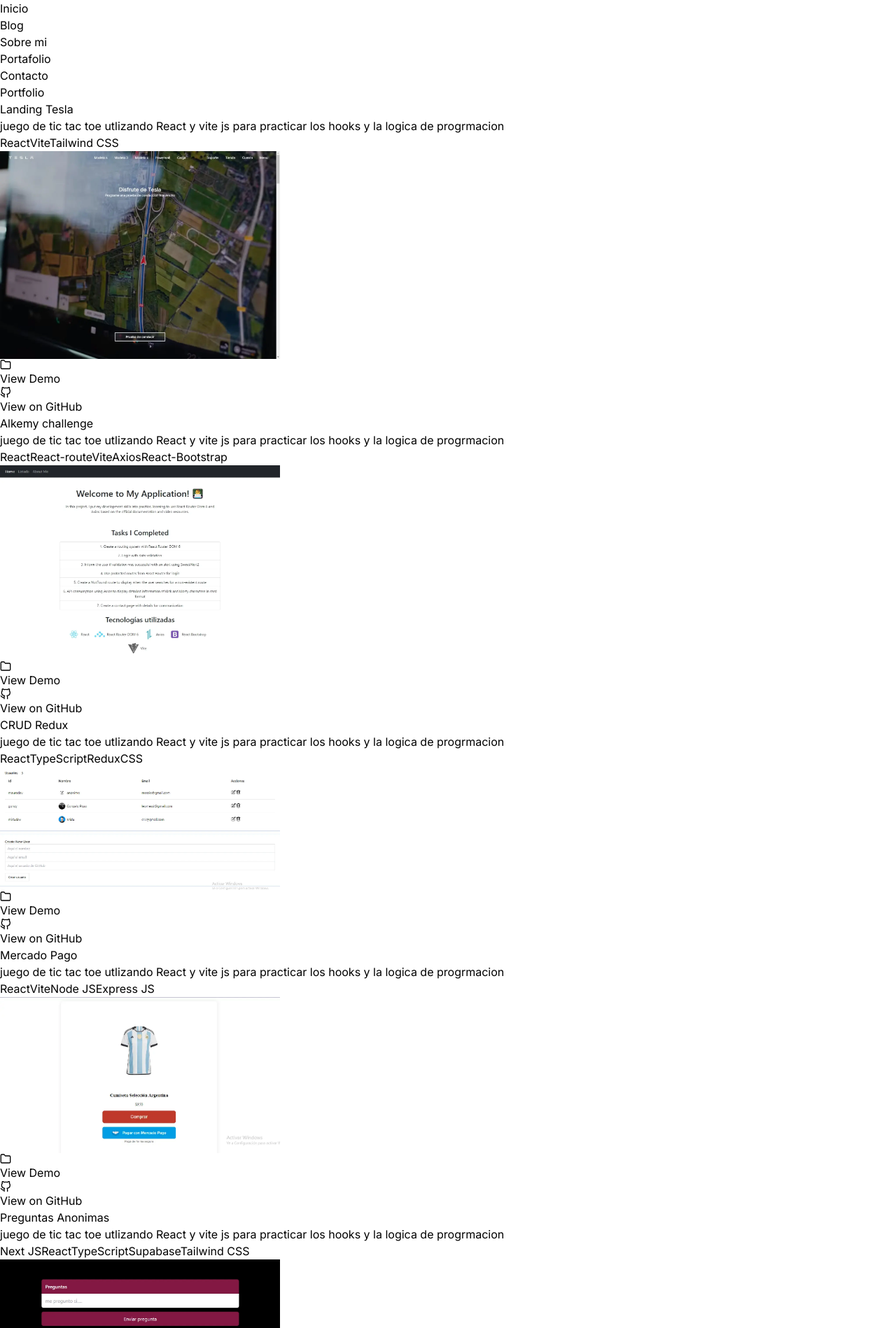
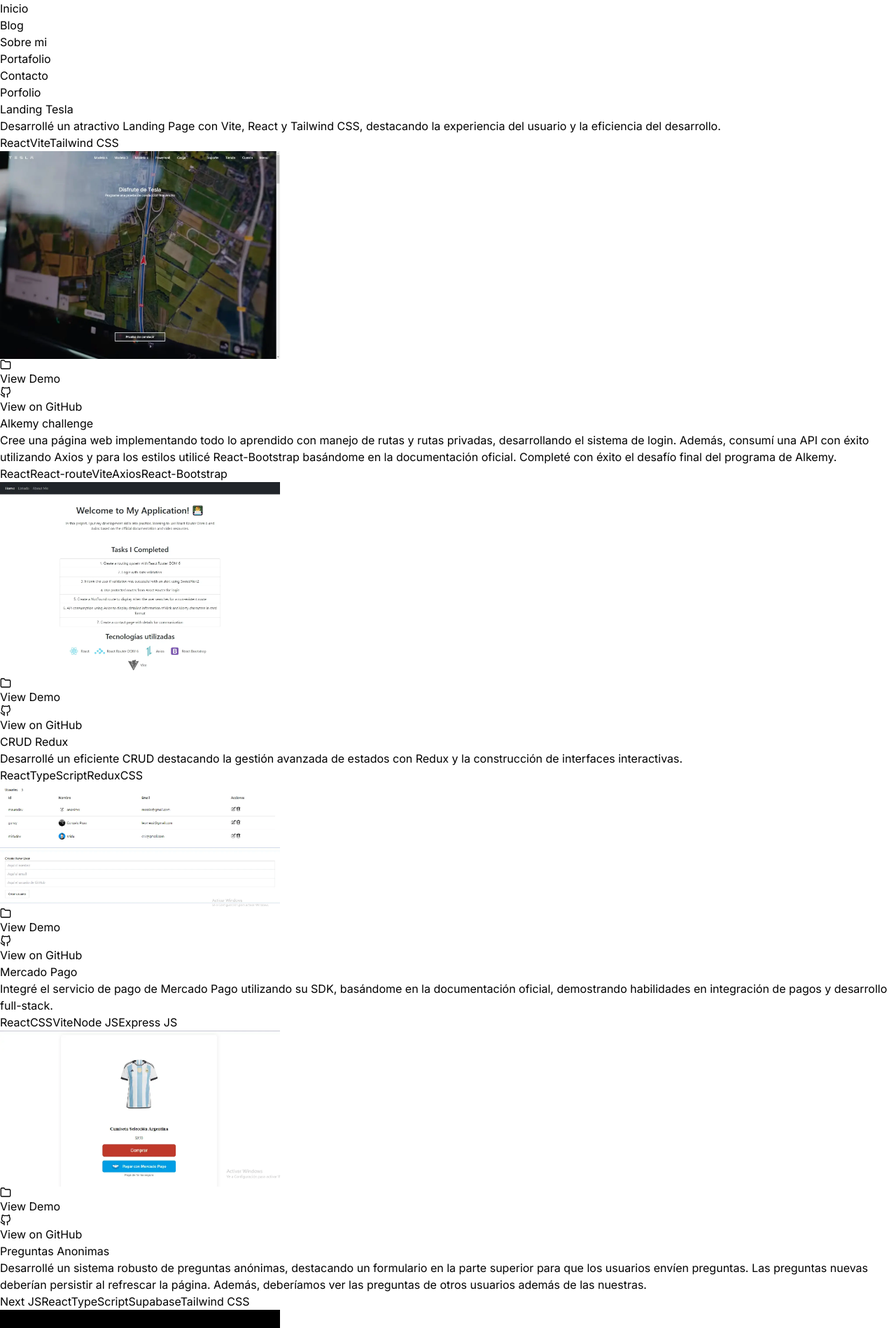
Before and after one commit to Rodrigo-Fernandez11/mi-portolio-next, a Next.js app: page /portfolio in a window 1280 px wide. Shown: the top 1898 px of the page at 70% size. Built offline with nearby package versions, Linux system fonts and the light colour scheme.

Commit message:
write text portfolio

```diff
--- a/src/app/portfolio/page.tsx
+++ b/src/app/portfolio/page.tsx
@@ -12,22 +12,23 @@ export default function Portfolio() {
   return (
     <section className="py-4 w-full mx-auto sm:px-6 lg:px-8">
       <h2 className="text-3xl text-indigo-700 font-bold flex justify-center">
-        Portfolio
+        Porfolio
       </h2>
       <p></p>
       <div className="grid grid-cols-1 md:grid-cols-3 gap-4">
         <ProjectCard
           title="Landing Tesla"
-          description="juego de tic tac toe utlizando React y vite js para practicar los hooks y la logica de progrmacion"
+          description="Desarrollé un atractivo Landing Page con Vite, React y Tailwind CSS, destacando la experiencia del usuario y la eficiencia del desarrollo."
           techStack={["React", "Vite", "Tailwind CSS"]}
           imageProject={tesla}
           demoLink="https://landing-tesla-ruby-five.vercel.app/"
           githubLink="https://github.com/Rodrigo-Fernandez11/landing-tesla"
           altProject="Landing de Tesla"
         />
+
         <ProjectCard
           title="Alkemy challenge"
-          description="juego de tic tac toe utlizando React y vite js para practicar los hooks y la logica de progrmacion"
+          description="Cree una página web implementando todo lo aprendido con manejo de rutas y rutas privadas, desarrollando el sistema de login. Además, consumí una API con éxito utilizando Axios y para los estilos utilicé React-Bootstrap basándome en la documentación oficial. Completé con éxito el desafío final del programa de Alkemy."
           techStack={[
             "React",
             "React-route",
@@ -40,27 +41,30 @@ export default function Portfolio() {
           githubLink="https://github.com/Rodrigo-Fernandez11/alkemy"
           altProject="Proyecto Alkemy Challenge"
         />
+
         <ProjectCard
           title="CRUD Redux"
-          description="juego de tic tac toe utlizando React y vite js para practicar los hooks y la logica de progrmacion"
+          description="Desarrollé un eficiente CRUD destacando la gestión avanzada de estados con Redux y la construcción de interfaces interactivas."
           techStack={["React", "TypeScript", "Redux", "CSS"]}
           imageProject={crudRedux}
           demoLink="https://crud-redux-lovat.vercel.app/"
           githubLink="https://github.com/Rodrigo-Fernandez11/crud-redux"
           altProject="CRUD con Redux"
         />
+
         <ProjectCard
           title="Mercado Pago"
-          description="juego de tic tac toe utlizando React y vite js para practicar los hooks y la logica de progrmacion"
-          techStack={["React", "Vite", "Node JS", "Express JS"]}
+          description="Integré el servicio de pago de Mercado Pago utilizando su SDK, basándome en la documentación oficial, demostrando habilidades en integración de pagos y desarrollo full-stack."
+          techStack={["React", "CSS", "Vite", "Node JS", "Express JS"]}
           imageProject={mercadoPago}
           demoLink="https://mercado-pago.vercel.app/"
           githubLink="https://github.com/Rodrigo-Fernandez11/mercado-pago"
           altProject="Pago con Mercado Pago"
         />
+
         <ProjectCard
           title="Preguntas Anonimas"
-          description="juego de tic tac toe utlizando React y vite js para practicar los hooks y la logica de progrmacion"
+          description="Desarrollé un sistema robusto de preguntas anónimas, destacando un formulario en la parte superior para que los usuarios envíen preguntas. Las preguntas nuevas deberían persistir al refrescar la página. Además, deberíamos ver las preguntas de otros usuarios además de las nuestras."
           techStack={[
             "Next JS",
             "React",
@@ -71,29 +75,32 @@ export default function Portfolio() {
           imageProject={preguntas}
           demoLink="https://preguntas-anonimas-akgrow4zg-rodrigo-fernandez11.vercel.app/"
           githubLink="https://github.com/Rodrigo-Fernandez11/Preguntas-Anonimas"
-          altProject="Preguntas anonimas"
+          altProject="Preguntas anónimas"
         />
+
         <ProjectCard
           title="Widtget clima"
-          description="juego de tic tac toe utlizando React y vite js para practicar los hooks y la logica de progrmacion"
+          description="Construí un widget de clima utilizando React, Vite y CSS, para demostrar mis habilidades con el uso de Hooks y CSS vanilla, destacando el correcto consumo de una API."
           techStack={["React", "Vite", "CSS"]}
           imageProject={clima}
           demoLink="https://widget-clima-nine.vercel.app/"
           githubLink="https://github.com/Rodrigo-Fernandez11/Widget-clima"
           altProject="Widget clima"
         />
+
         <ProjectCard
           title="Tic tac toe"
-          description="juego de tic tac toe utlizando React y vite js para practicar los hooks y la logica de progrmacion"
+          description="Desarrollé un juego interactivo de Tic Tac Toe poniendo en práctica mi lógica de programación y el uso de hooks de React."
           techStack={["React", "Vite", "CSS"]}
           imageProject={tictac}
           demoLink="https://quiet-croissant-5d324a.netlify.app/"
           githubLink="https://github.com/Rodrigo-Fernandez11/Tic-tac-toe"
-          altProject="Juego tic tac toe crado con React"
+          altProject="Juego tic tac toe creado con React"
         />
+
         <ProjectCard
           title="Calculadora"
-          description="juego de tic tac toe utlizando React y vite js para practicar los hooks y la logica de progrmacion"
+          description="Implementé una calculadora funcional con React y CSS, destacando habilidades en desarrollo de aplicaciones simples y funcionales con uso de componentes y el uso de props."
           techStack={["React", "CSS"]}
           imageProject={calculadora}
           demoLink="https://meek-dango-d621f4.netlify.app/"
--- a/src/components/common/ProjectCard.tsx
+++ b/src/components/common/ProjectCard.tsx
@@ -35,7 +35,7 @@ const ProjectCard: React.FC<Project> = ({
           </span>
         ))}
       </div>
-      <div className="m-4">
+      <div className="my-4">
         <Image src={imageProject} alt={altProject} width={400} height={400} />
       </div>
       <div className="flex space-x-4">
```
